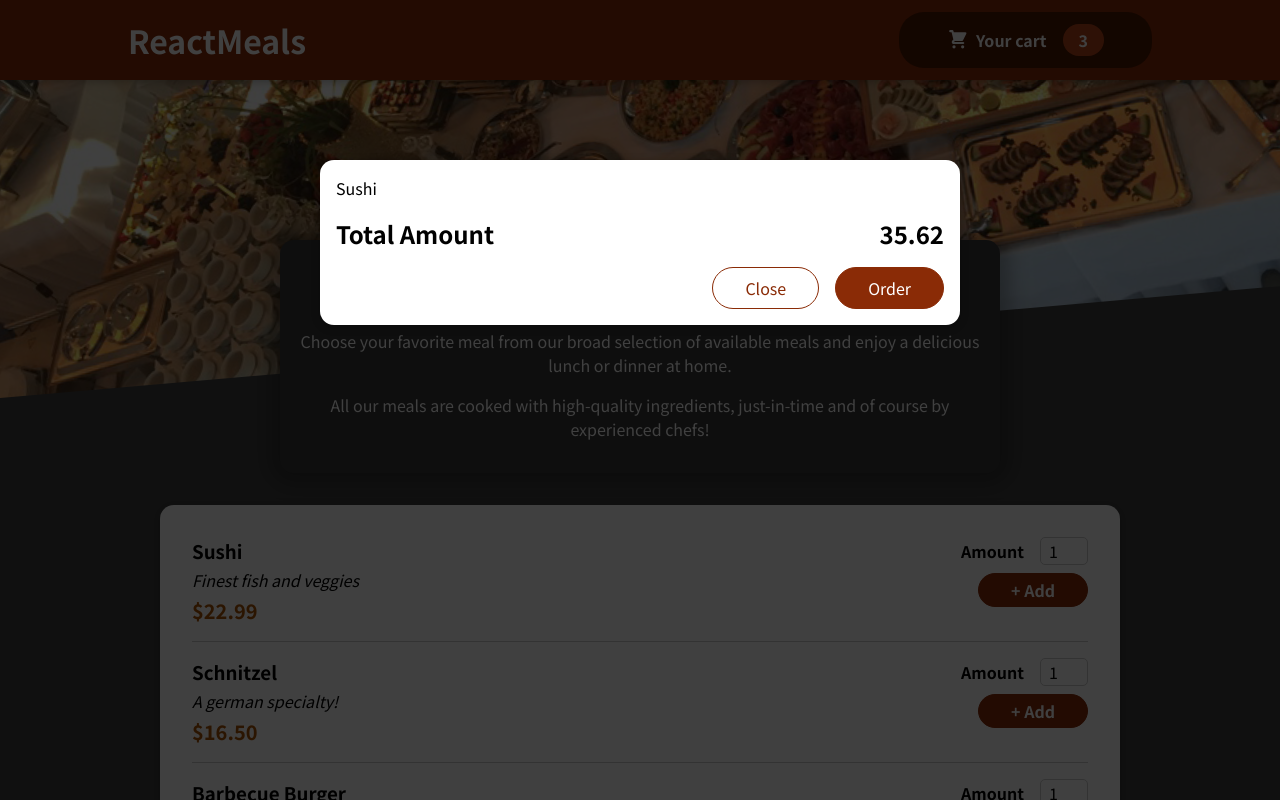
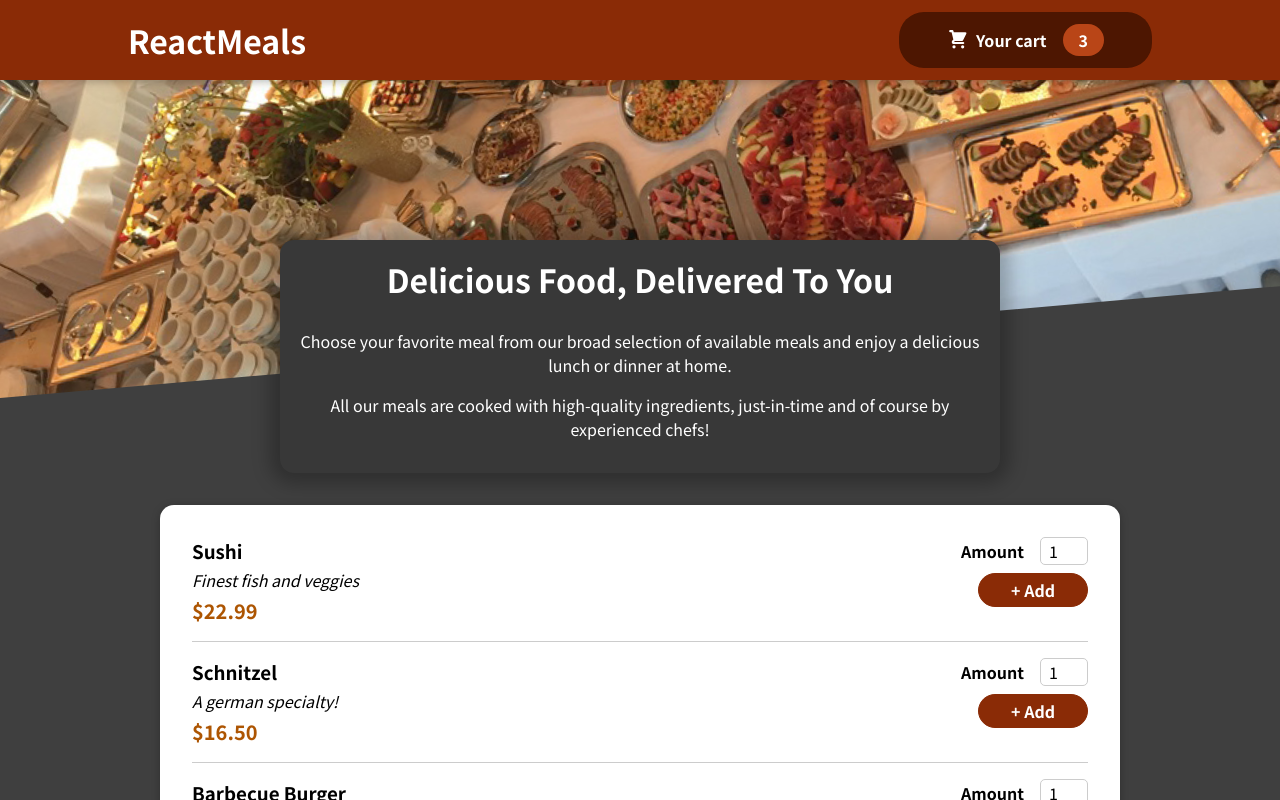
Before and after one commit to ioapap/Food_Order_App, a React (Create React App) app: page / in a window 1280 px wide. Shown: the top 800 px of the page. Built offline with nearby package versions, Linux system fonts and the light colour scheme.

Commit message:
Managed Cart & Modal State

```diff
--- a/src/App.js
+++ b/src/App.js
@@ -1,13 +1,24 @@
-import { Fragment } from "react";
+import { Fragment, useState } from "react";
 import Cart from "./Components/Cart/Cart";
 import Header from "./Components/Layout/Header";
 import Meals from "./Components/Meals/Meals";
 
 function App() {
+  const [cartIsShown, setCartIsShown] = useState(false);
+
+  const showCartHandler = () => {
+    setCartIsShown(true);
+  };
+
+  const hideCartHandler = () => {
+    cartIsShown(false);
+  };
+
+
   return (
     <Fragment>
-      <Cart />
-      <Header />
+      {cartIsShown && <Cart onClose={hideCartHandler}/>}
+      <Header onShowCart={showCartHandler} />
       <main>
         <Meals />
       </main>
--- a/src/Components/Cart/Cart.js
+++ b/src/Components/Cart/Cart.js
@@ -11,14 +11,14 @@
     );
 
     return (
-        <Modal>
+        <Modal onClose={props.onClose}>
             {cartItems}
             <div className={classes.total}>
                 <span>Total Amount</span>
                 <span>35.62</span>
             </div>
             <div className={classes.actions}>
-                <button className={classes['button--alt']}>Close</button>
+                <button className={classes['button--alt']} onClick={props.onClose}>Close</button>
                 <button className={classes.button}>Order</button>
             </div>
         </Modal>
--- a/src/Components/Layout/Header.js
+++ b/src/Components/Layout/Header.js
@@ -9,7 +9,7 @@
     return <Fragment>
         <header className={classes.header}>
             <h1>ReactMeals</h1>
-            <HeaderCartButton />
+            <HeaderCartButton onClick={props.onShowCart}/>
         </header>
         <div className={classes["main-image"]}>
             <img src={mealsImage} alt="A table full of delicious food!" />
--- a/src/Components/Layout/HeaderCartButton.js
+++ b/src/Components/Layout/HeaderCartButton.js
@@ -2,7 +2,7 @@
 import classes from "./HeaderCartButton.module.css";
 
 const HeaderCartButton = props => {
-    return <button className={classes.button}>
+    return <button className={classes.button} onClick={props.onClick}>
         <span className={classes.icon}>
             <CartIcon />
         </span>
--- a/src/Components/UI/Modal.js
+++ b/src/Components/UI/Modal.js
@@ -4,7 +4,7 @@
 import classes from './Modal.module.css';
 
 const Backdrop = (props) => {
-    return <div className={classes.backdrop} />;
+    return <div className={classes.backdrop} onClick={props.onClose}/>;
 };
 
 const ModalOverlay = (props) => {
@@ -20,7 +20,7 @@
 const Modal = (props) => {
     return (
         <Fragment>
-            {ReactDOM.createPortal(<Backdrop />, portalElement)}
+            {ReactDOM.createPortal(<Backdrop onClose={props.onClose} />, portalElement)}
             {ReactDOM.createPortal(
                 <ModalOverlay>{props.children}</ModalOverlay>,
                 portalElement
```
